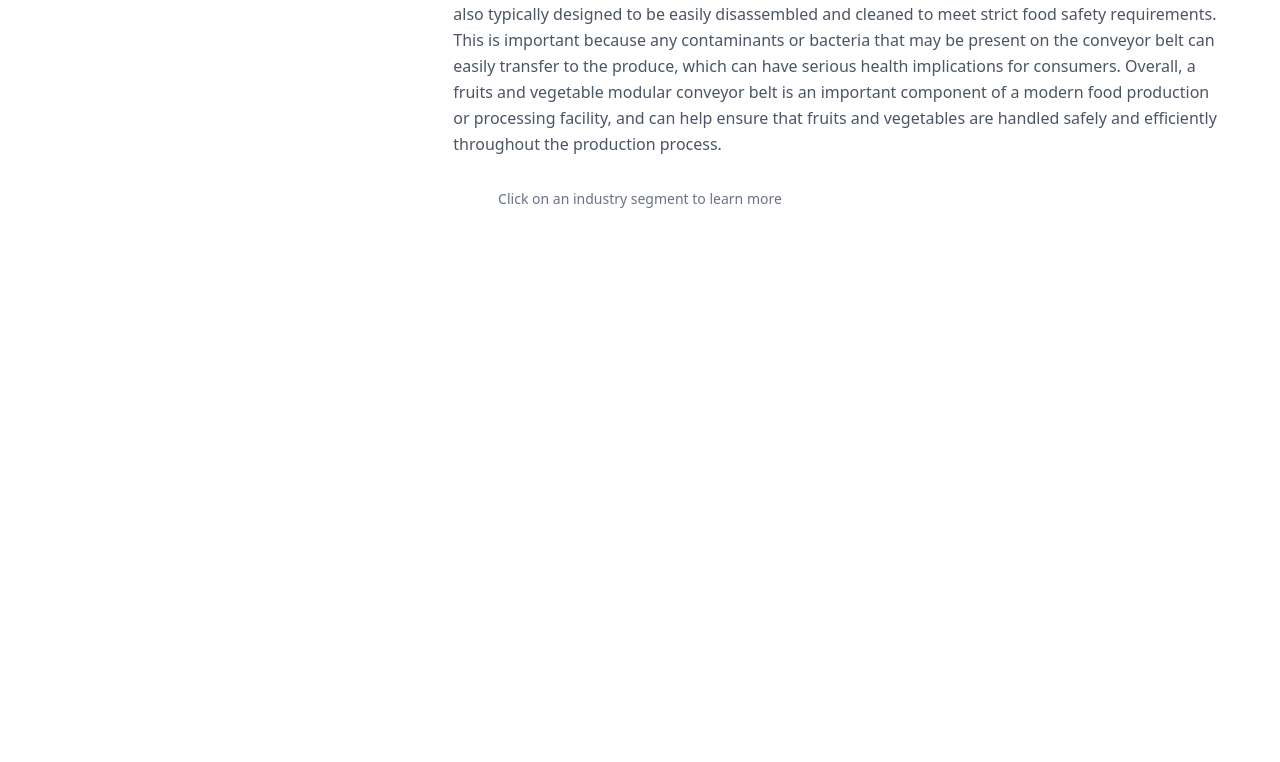
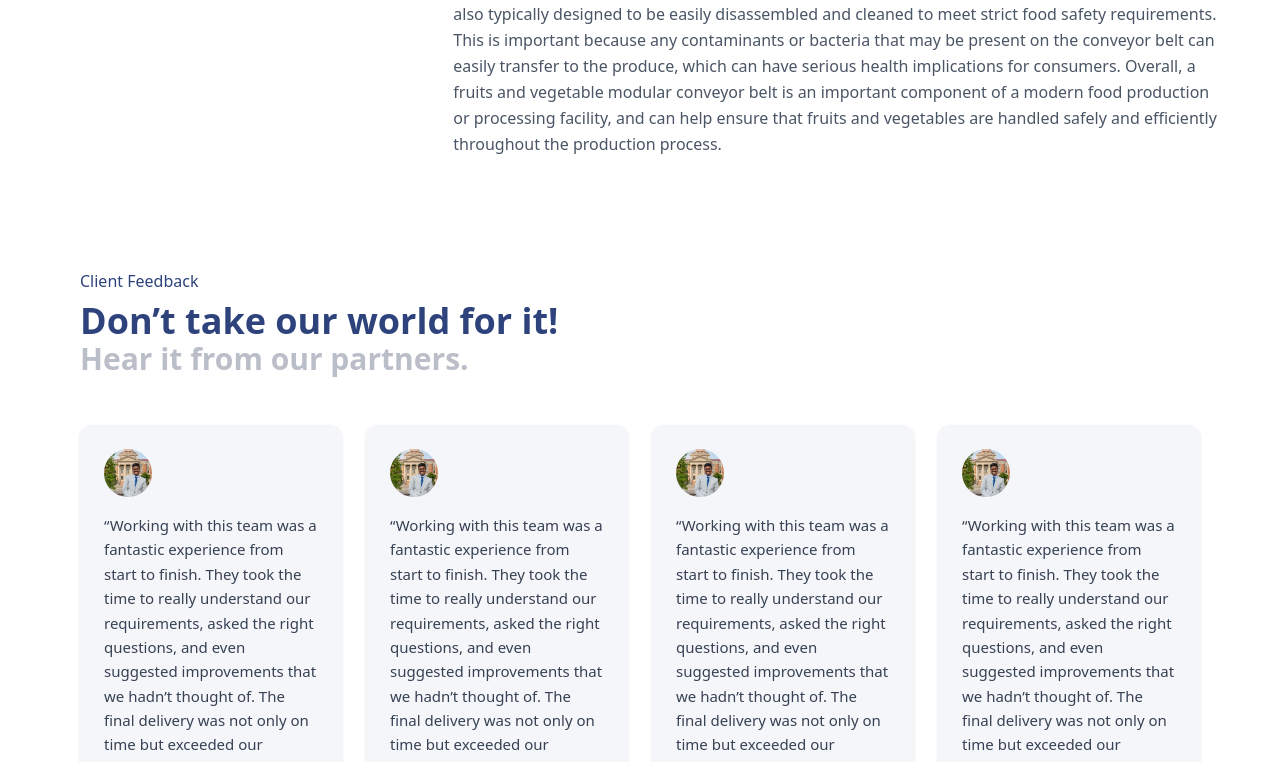
Before and after one commit to hiren-techvivanta/pattavalo, a React (Vite) app: page / in a window 1280 px wide. Shown: the part 5236-5998 px from the top of the page. Before the commit the page ends 5493 px from the top, so only its background shows below. Built offline with nearby package versions, Linux system fonts and the light colour scheme.

Commit message:
implement another components

```diff
--- /dev/null
+++ b/src/components/Home_Components/ClientFeedback.jsx
@@ -0,0 +1,94 @@
+import React from "react";
+import { motion } from "framer-motion";
+import clientimg from "../../assets/images/clientfeedback.jpg"
+const testimonials = [
+  {
+    id: 1,
+    name: "Mirana Mari",
+    role: "3D Designer",
+    image: clientimg,
+    feedback:
+      "Working with this team was a fantastic experience from start to finish. They took the time to really understand our requirements, asked the right questions, and even suggested improvements that we hadn’t thought of. The final delivery was not only on time but exceeded our expectations in terms of quality and design.",
+  },
+  {
+    id: 2,
+    name: "Mirana Mari",
+    role: "3D Designer",
+    image: clientimg,
+    feedback:
+      "Working with this team was a fantastic experience from start to finish. They took the time to really understand our requirements, asked the right questions, and even suggested improvements that we hadn’t thought of. The final delivery was not only on time but exceeded our expectations in terms of quality and design.",
+  },
+  {
+    id: 3,
+    name: "Mirana Mari",
+    role: "3D Designer",
+    image: clientimg,
+    feedback:
+      "Working with this team was a fantastic experience from start to finish. They took the time to really understand our requirements, asked the right questions, and even suggested improvements that we hadn’t thought of. The final delivery was not only on time but exceeded our expectations in terms of quality and design.",
+  },
+  {
+    id: 4,
+    name: "Mirana Mari",
+    role: "3D Designer",
+    image: clientimg,
+    feedback:
+      "Working with this team was a fantastic experience from start to finish. They took the time to really understand our requirements, asked the right questions, and even suggested improvements that we hadn’t thought of. The final delivery was not only on time but exceeded our expectations in terms of quality and design.",
+  },
+];
+
+export default function ClientFeedback() {
+  return (
+    <section className="w-full py-16 px-4 sm:px-6 md:px-12 lg:px-20 bg-white">
+      {/* Header */}
+      <motion.div
+        initial={{ opacity: 0, y: 40 }}
+        whileInView={{ opacity: 1, y: 0 }}
+        viewport={{ once: true }}
+        transition={{ duration: 0.6 }}
+        className="text-left mb-12 max-w-4xl"
+      >
+        <p className="text-[#2E437C] font-medium">Client Feedback</p>
+        <h2 className="text-3xl md:text-4xl font-bold text-[#2E437C] mt-2">
+          Don’t take our world for it!
+        </h2>
+        <h3 className="text-2xl md:text-3xl font-semibold text-[#BABEC8]">
+          Hear it from our partners.
+        </h3>
+      </motion.div>
+
+      {/* Testimonials Grid */}
+      <div className="grid grid-cols-1 sm:grid-cols-2 lg:grid-cols-4 gap-6">
+        {testimonials.map((t, index) => (
+          <motion.div
+            key={t.id}
+            initial={{ opacity: 0, y: 50 }}
+            whileInView={{ opacity: 1, y: 0 }}
+            viewport={{ once: true }}
+            transition={{ duration: 0.6, delay: index * 0.2 }}
+            className="bg-[#F5F6FA] rounded-xl p-6 shadow-sm hover:shadow-md transition-shadow duration-300"
+          >
+            {/* Profile Image */}
+            <div className="flex items-center mb-4">
+              <img
+                src={t.image}
+                alt={t.name}
+                className="w-12 h-12 rounded-full object-cover"
+              />
+            </div>
+
+            {/* Feedback */}
+            <p className="text-gray-700 text-[15px] leading-relaxed mb-4">
+              “{t.feedback}”
+            </p>
+
+            {/* Name & Role */}
+            <div>
+              <p className="font-medium italic text-gray-800">{t.name}</p>
+              <p className="text-gray-500 text-sm">{t.role}</p>
+            </div>
+          </motion.div>
+        ))}
+      </div>
+    </section>
+  );
+}
--- a/src/components/Home_Components/IndustryCom.jsx
+++ b/src/components/Home_Components/IndustryCom.jsx
@@ -607,10 +607,6 @@ export default function IndustryCom() {
           </p>
         </motion.div>
       </div>
-
-      <div className="mt-8 text-center text-gray-500 text-sm">
-        <p>Click on an industry segment to learn more</p>
-      </div>
     </section>
   );
 }
--- a/src/pages/Home.jsx
+++ b/src/pages/Home.jsx
@@ -1,13 +1,31 @@
 import React, { useEffect, useState } from "react";
 import HomeBanner from "../components/Home_Components/HomeBanner";
 import Gatherings from "../components/Home_Components/Gatherings";
+import { motion } from "framer-motion";
 import CustomConveyor from "../components/Home_Components/CustomConveyor";
 import ModulerSolution from "../components/Home_Components/ModulerSolution";
 import Navbar from "../components/Navbar/Navbar";
 import ShowCase from "../components/Home_Components/ShowCase";
 import Lenis from "@studio-freight/lenis";
 import IndustryCom from "../components/Home_Components/IndustryCom";
+import ContactForm from "../components/contactUsForm/ContactForm";
+import l1 from "../assets/images/l1.png";
+import l2 from "../assets/images/l2.png";
+import l3 from "../assets/images/l3.png";
+import l4 from "../assets/images/l4.png";
+import l5 from "../assets/images/l5.png";
+import l6 from "../assets/images/l6.png";
+import ClientFeedback from "../components/Home_Components/ClientFeedback";
 
+// Data
+const partners = [
+  { id: 3, name: "l1", image: l1, width: 117 },
+  { id: 4, name: "l2", image: l2, width: 110 },
+  { id: 5, name: "l3", image: l3, width: 100 },
+  { id: 6, name: "l4", image: l4, width: 200 },
+  { id: 7, name: "l5", image: l5, width: 87 },
+  { id: 8, name: "l6", image: l6, width: 200 },
+];
 export default function Home() {
   const [showNavbar, setShowNavbar] = useState(false);
 
@@ -33,6 +51,82 @@
       <CustomConveyor />
       <ShowCase />
       <IndustryCom />
+      <ClientFeedback/>
+      <div className="our-client-section">
+        <motion.div
+          className="container mx-auto px-4 sm:px-6 md:px-10 lg:px-0 xl:px-0 py-16 sm:py-20"
+          initial={{ opacity: 0 }}
+          whileInView={{ opacity: 1 }}
+          transition={{ duration: 1 }}
+          viewport={{ once: true }}
+        >
+          <motion.h1
+            initial={{ opacity: 0, y: 30 }}
+            whileInView={{ opacity: 1, y: 0 }}
+            viewport={{ once: true }}
+            transition={{ duration: 0.8, ease: "easeOut" }}
+            className="text-3xl sm:text-4xl md:text-5xl font-bold  mb-12"
+          >
+            <span className="text-[#2E437C]">Our </span>
+            <span className="text-[#BABEC8]">Clients</span>
+          </motion.h1>
+          <div className="overflow-hidden">
+            <div className="flex">
+              {[1, 2].map((set) => (
+                <motion.div
+                  key={set}
+                  initial={{ x: "0%" }}
+                  animate={{ x: "-100%" }}
+                  transition={{
+                    duration: 40,
+                    repeat: Infinity,
+                    ease: "linear",
+                    repeatType: "loop",
+                  }}
+                  className="flex flex-shrink-0 items-center"
+                >
+                  {partners.map((partner) => (
+                    <motion.div
+                      key={`${set}-${partner.id}`}
+                      className="flex-shrink-0 mx-12 px-0 md:px-5"
+                    >
+                      <img
+                        src={partner.image}
+                        alt={partner.name}
+                        className="h-12 sm:h-16 lg:h-20 object-contain  transition-all duration-300 "
+                        style={{ maxWidth: `${partner.width}px` }}
+                      />
+                    </motion.div>
+                  ))}
+                </motion.div>
+              ))}
+            </div>
+          </div>
+        </motion.div>
+      </div>
+      <ContactForm />
+       <section className="w-full py-16   bg-white">
+      {/* Heading */}
+
+
+
+      <motion.div
+        initial={{ opacity: 0, scale: 0.95 }}
+        whileInView={{ opacity: 1, scale: 1 }}
+        viewport={{ once: true }}
+        transition={{ duration: 0.6 }}
+        className="w-full h-[300px] sm:h-[400px] lg:h-[400px]  overflow-hidden "
+      >
+        <iframe
+          title="Google Map"
+          src="https://www.google.com/maps/embed?pb=!1m18!1m12!1m3!1d3672.552118019386!2d72.56938131542603!3d23.04473198494092!2m3!1f0!2f0!3f0!3m2!1i1024!2i768!4f13.1!3m3!1m2!1s0x395e84f5ad85d0e7%3A0xa71fa5b3e4aa1b45!2sFire%20Station%2C%2022%2C%20Kalyan%20Nagar%20Society%2C%20Opp%20Akhand%20Anand%20School%2C%20Nr%20O%2Fs%2C%20Shahpur%20Rd%2C%20Shahpur%2C%20Ahmedabad%2C%20Gujarat%20380004!5e0!3m2!1sen!2sin!4v1694762433625!5m2!1sen!2sin"
+          className="w-full h-full"
+          allowFullScreen=""
+          loading="lazy"
+          referrerPolicy="no-referrer-when-downgrade"
+        ></iframe>
+      </motion.div>
+    </section>
     </div>
   );
 }
```
Also changed, not shown: src/assets/images/clientfeedback.jpg (added). Lines whose indentation alone changed are shown as unchanged.
